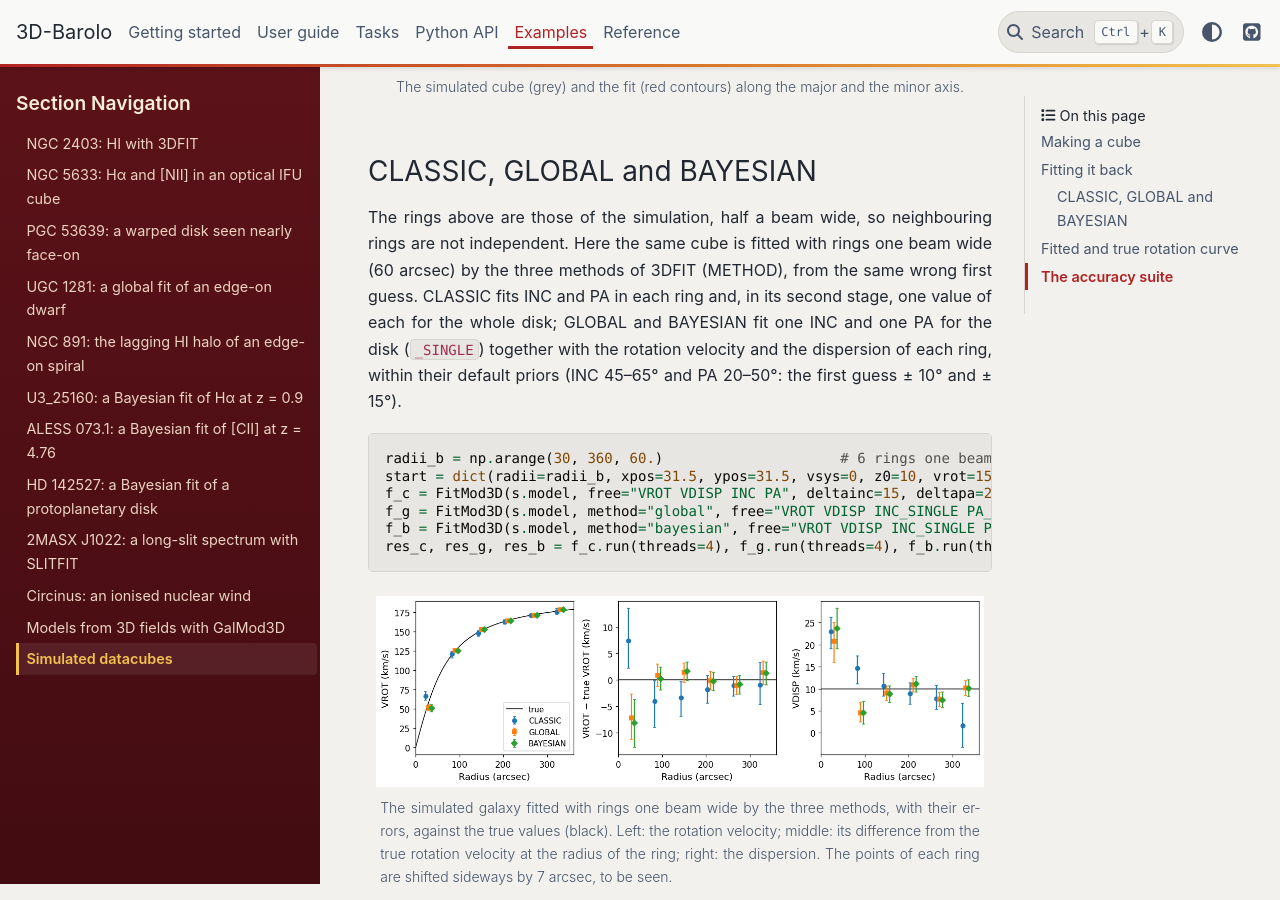
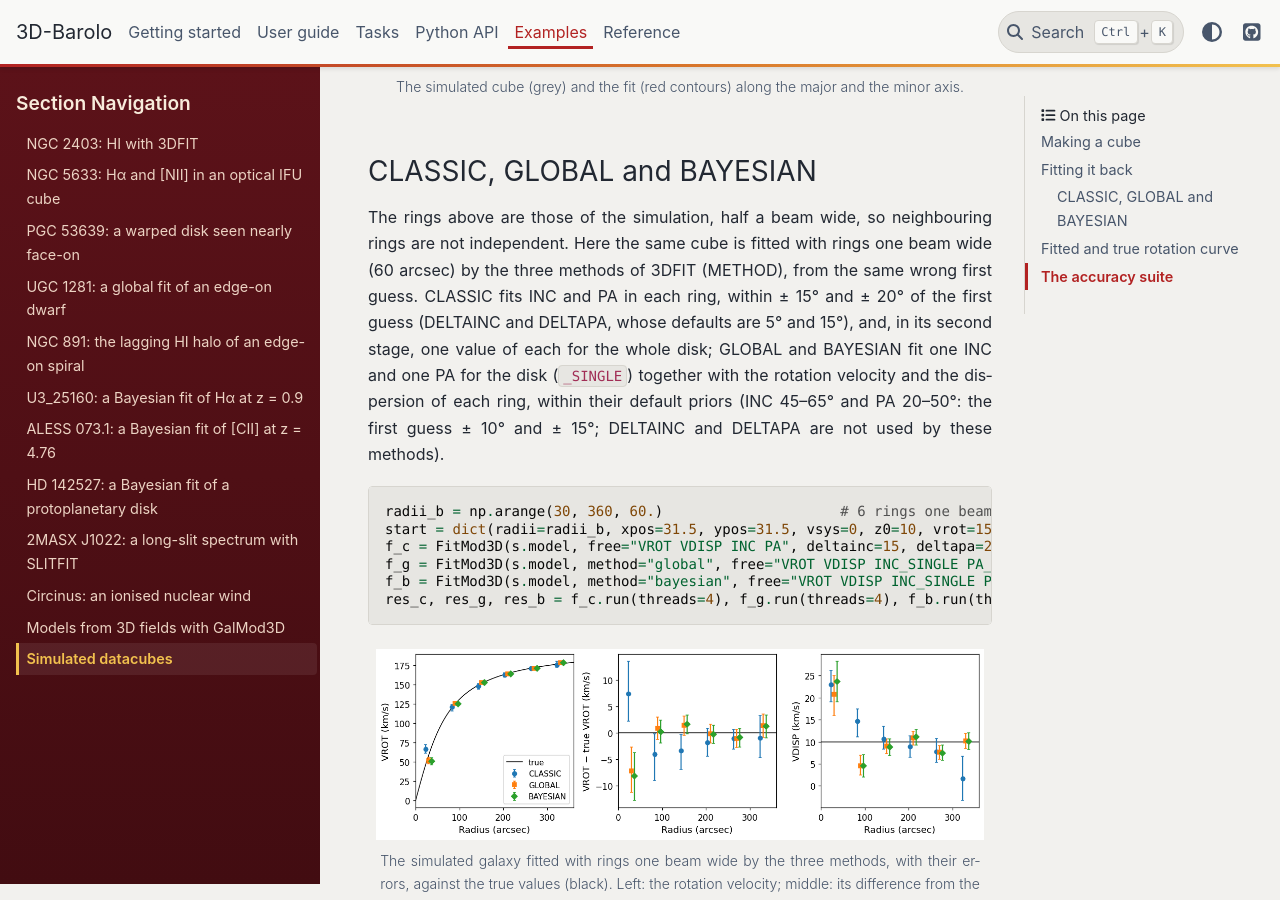
Before and after one commit to editeodoro/bbarolo2, a Sphinx documentation site: the page built from docs/examples/simulated.md, in a window 1280 px wide and 900 px high, scrolled down 2659 px. Built offline with Sphinx 7.4.7 and the PyData theme 0.15.4, drawn with Linux system fonts in a browser that asks for light colours.

Commit message:
Docs: DELTAINC is 5 deg by default; priors of GLOBAL/BAYESIAN are not DELTAINC
The guidelines gave DELTAINC as 15 deg by default (it is 5, DELTAPA 15). The
simulated page now says which bounds CLASSIC used (DELTAINC 15, DELTAPA 20)
and that the +-10 and +-15 deg of GLOBAL and BAYESIAN are their default
priors, not DELTAINC and DELTAPA.

Co-Authored-By: Claude Opus 5.5 <noreply@anthropic.com>

````diff
--- a/docs/examples/simulated.md
+++ b/docs/examples/simulated.md
@@ -92,10 +92,11 @@ The simulated cube (grey) and the fit (red contours) along the major and the min
 
 The rings above are those of the simulation, half a beam wide, so neighbouring rings are not independent. Here the
 same cube is fitted with rings one beam wide (60 arcsec) by the three methods of 3DFIT
-({ref}`METHOD <par-3dfit-method>`), from the same wrong first guess. CLASSIC fits INC and PA in
-each ring and, in its second stage, one value of each for the whole disk; GLOBAL and BAYESIAN fit one INC and one
-PA for the disk (`_SINGLE`) together with the rotation velocity and the dispersion of each ring, within their
-default priors (INC 45–65° and PA 20–50°: the first guess ± 10° and ± 15°).
+({ref}`METHOD <par-3dfit-method>`), from the same wrong first guess. CLASSIC fits INC and PA in each ring, within
+± 15° and ± 20° of the first guess (DELTAINC and DELTAPA, whose defaults are 5° and 15°), and, in its second stage,
+one value of each for the whole disk; GLOBAL and BAYESIAN fit one INC and one PA for the disk (`_SINGLE`) together
+with the rotation velocity and the dispersion of each ring, within their default priors (INC 45–65° and PA
+20–50°: the first guess ± 10° and ± 15°; DELTAINC and DELTAPA are not used by these methods).
 
 ```python
 radii_b = np.arange(30, 360, 60.)                     # 6 rings one beam wide (arcsec)
````
Also changed, not shown: docs/user-guide/guidelines.md (+1 -1 lines).
